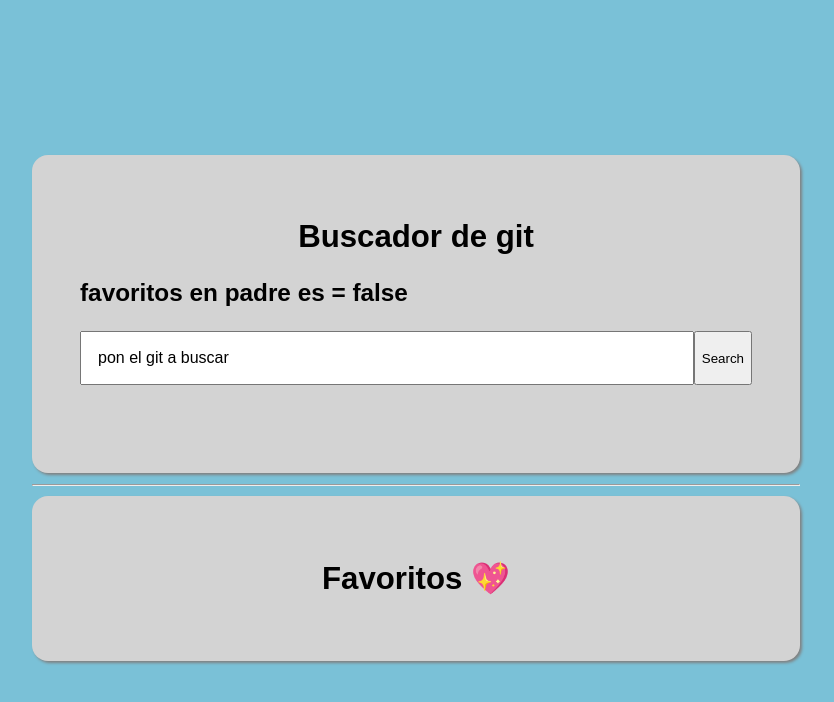
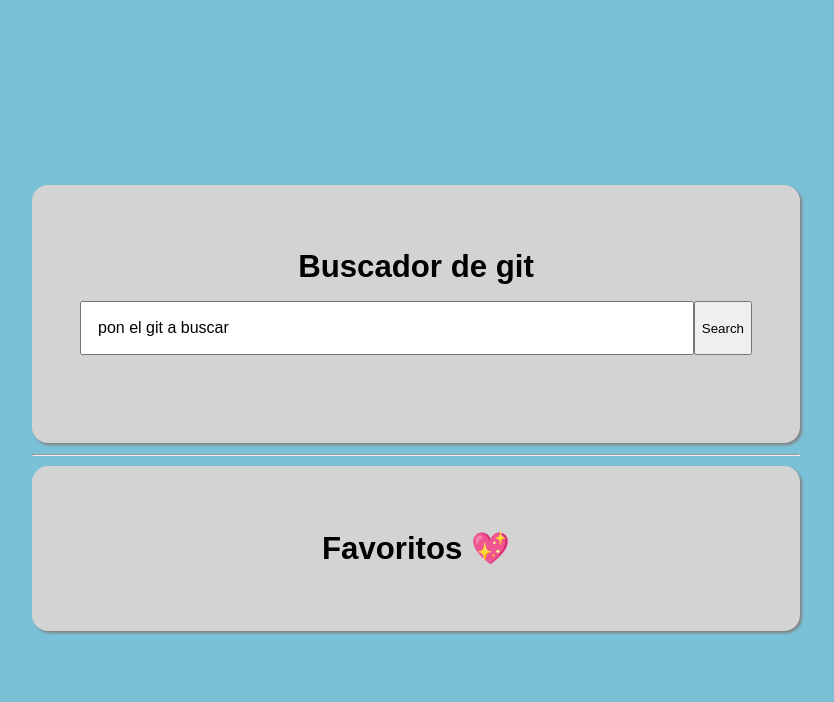
Before and after one commit to Azaharabl/Front, a plain HTML site: page consumir_api_git_vue/index.html in a window 1280 px wide. Shown: the whole page, without its empty margins (224-1058 px from the left). Drawn offline with nearby package versions, Linux system fonts and the light colour scheme.

```diff
--- a/consumir_api_git_vue/index.html
+++ b/consumir_api_git_vue/index.html
@@ -17,7 +17,6 @@
         <!-- contenido-->
         <article class="content">
             <h1 class="content__title">Buscador de git</h1>
-            <h3>favoritos en padre es = {{ isFavorito }}</h3>
 
             <!-- div para el formulario-->
             <form class="search" v-on:submit.prevent= "obtenerGit()">
```
Also changed, not shown: consumir_api_git_vue/images/buscando.png (added), consumir_api_git_vue/images/manejo_errores.jpg (added), 1 other file.
